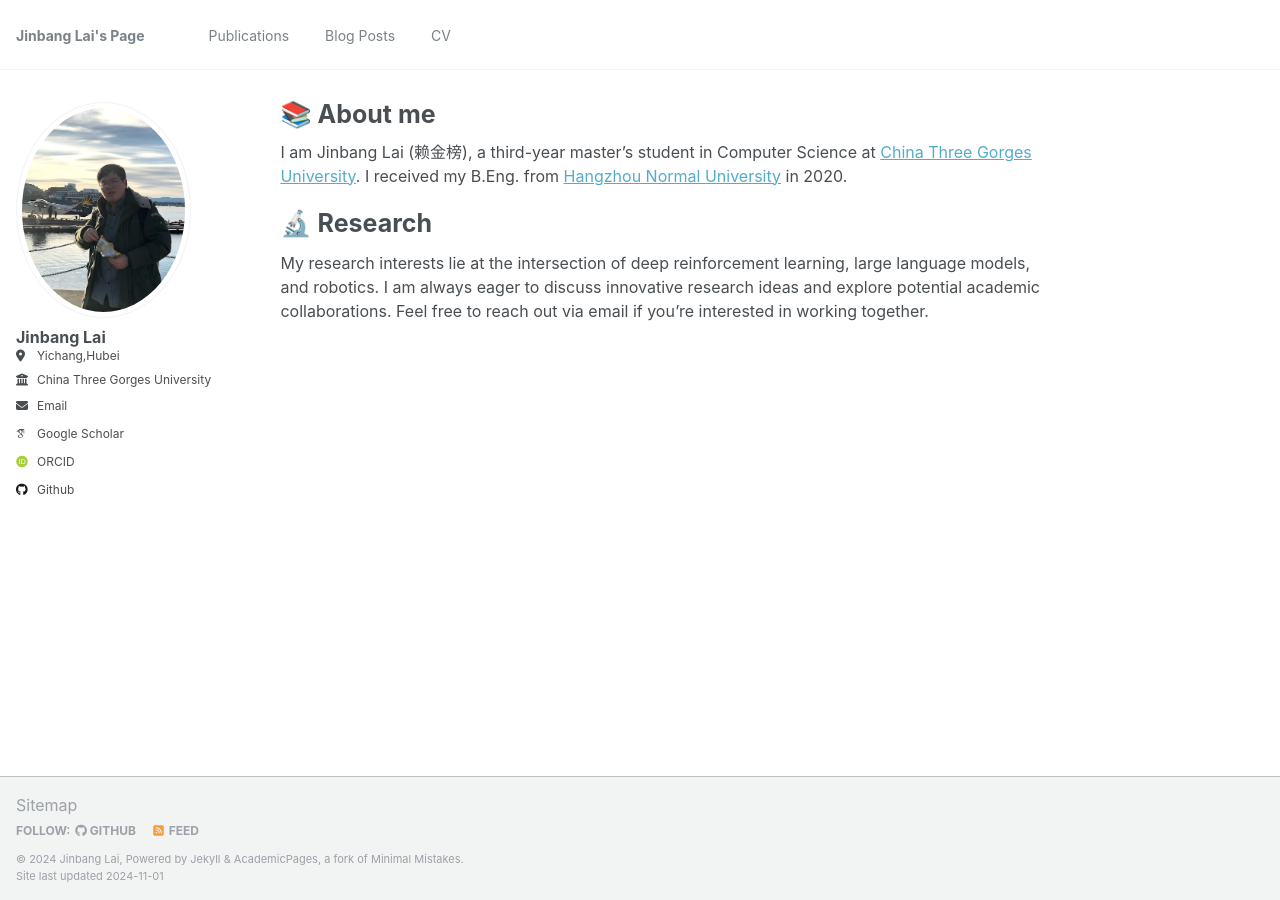
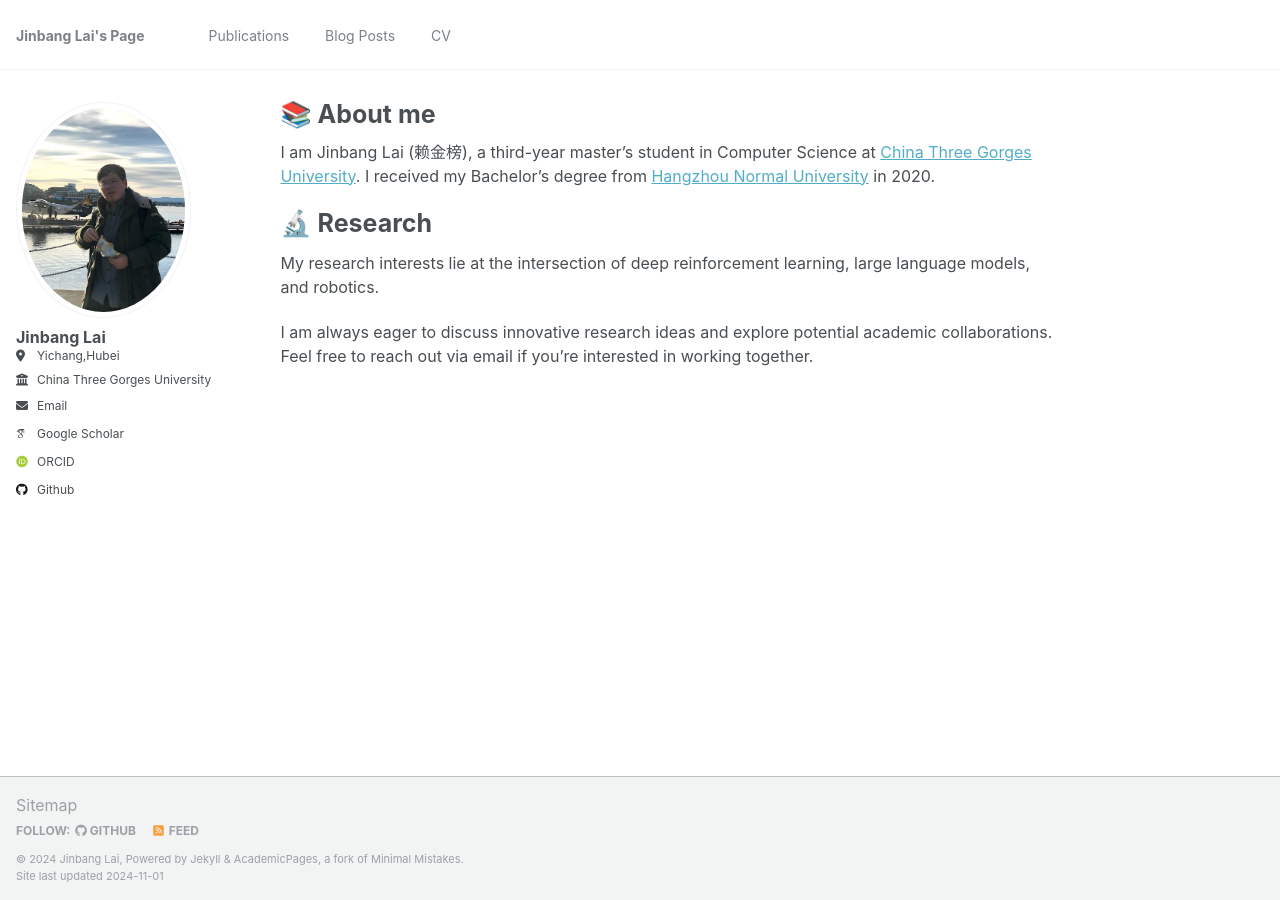
Before and after one commit to huijian222/huijian222.github.io, a Jekyll site: the page built from _pages/about.md, in a window 1280 px wide. Built offline with Jekyll 4.4.1, drawn with Linux system fonts in a browser that asks for light colours; emoji names are drawn with the system emoji font; some web fonts are replaced.

Commit message:
change readme

```diff
--- a/_pages/about.md
+++ b/_pages/about.md
@@ -23,12 +23,13 @@ p, li {
 }
 </style>
 
-I am Jinbang Lai (赖金榜), a third-year master's student in Computer Science at [China Three Gorges University](https://eng.ctgu.edu.cn/). I received my B.Eng. from [Hangzhou Normal University](https://english.hznu.edu.cn/) in 2020.
+I am Jinbang Lai (赖金榜), a third-year master's student in Computer Science at [China Three Gorges University](https://eng.ctgu.edu.cn/). I received my Bachelor’s degree from [Hangzhou Normal University](https://english.hznu.edu.cn/) in 2020.
 
 
 
 # :microscope: Research
 My research interests lie at the intersection of deep reinforcement learning, large language models, and robotics.
+
 I am always eager to discuss innovative research ideas and explore potential academic collaborations. Feel free to reach out via email if you’re interested in working together.
 
 
```
